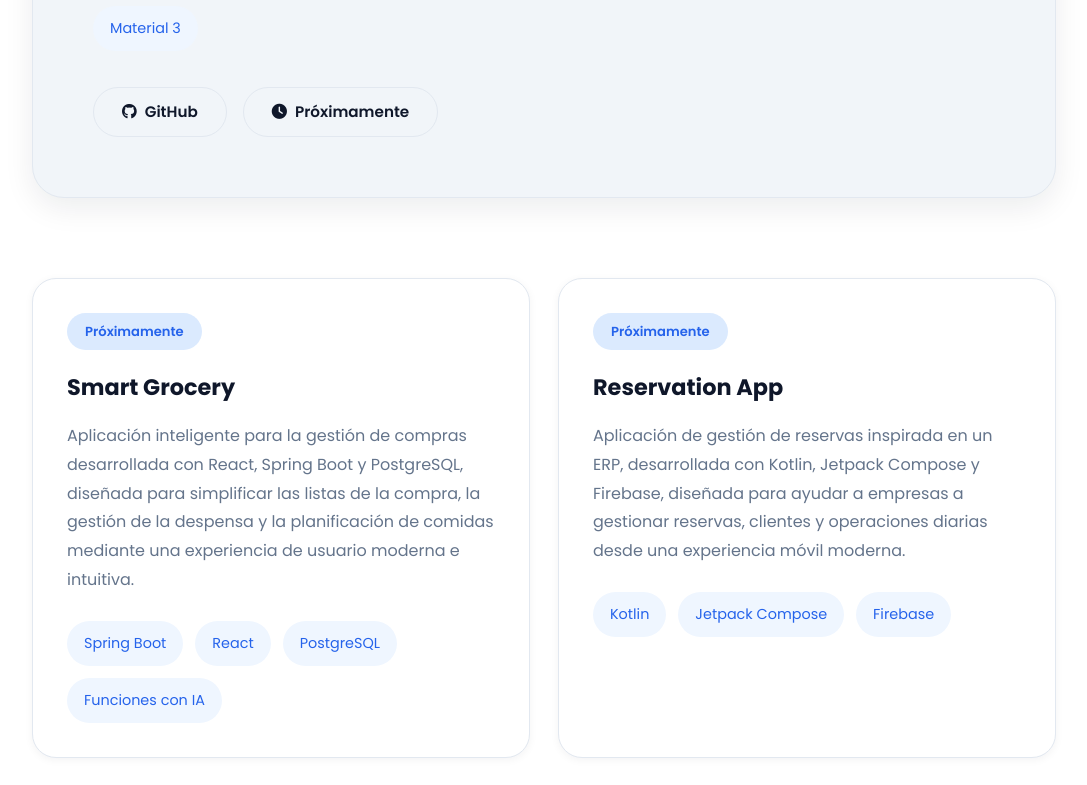
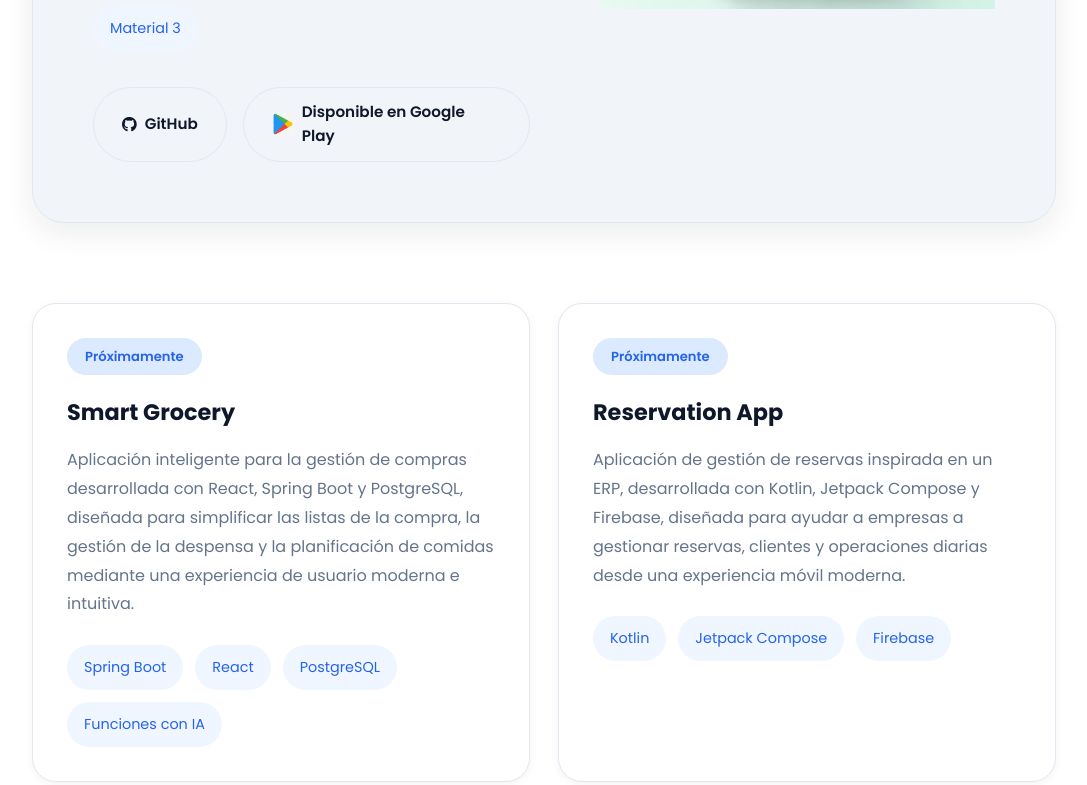
Before and after one commit to laufr14/laufr14.github.io, a plain HTML site: page es.html in a window 1280 px wide. Shown: the part 2851-3636 px from the top of the page, without its empty margins (96-1183 px from the left). Drawn offline with Linux system fonts and the light colour scheme.

Commit message:
Add Google Play link for Nalix

```diff
--- a/css/estilos.css
+++ b/css/estilos.css
@@ -796,6 +796,15 @@ display: inline-flex;
 
 }
 
+/*Google play icon*/
+
+.google-play-icon {
+  width: 22px;
+  height: 22px;
+  object-fit: contain;
+  vertical-align: middle;
+}
+
 .mini-project{
 
     background:white;
--- a/es.html
+++ b/es.html
@@ -203,14 +203,12 @@
 
           </a>
 
-          <a class="btn secondary disabled-btn" href="javascript:void(0)" aria-disabled="true">
+          <a href="https://play.google.com/store/apps/details?id=com.nalix.expensetracker" target="_blank"
+            rel="noopener noreferrer" class="btn secondary google-play-btn">
+            <img src="images/google-play-icon.png" alt="Google Play" class="google-play-icon">
 
-            <i class="fa-solid fa-clock"></i>
-
-            Próximamente
-
+            Disponible en Google Play
           </a>
-
         </div>
 
       </div>
@@ -561,7 +559,7 @@
             <div class="contact-icon"><i class="fa-solid fa-envelope"></i></div>
             <div class="contact-details">
               <h4>Email</h4>
-              <p>laurafelixr@outlook.com</p>
+              <p>lfrcreations.dev@gmail.com</p>
             </div>
           </div>
 
```
Also changed, not shown: index.html (+5 -5 lines), images/google-play-icon.png (added).
